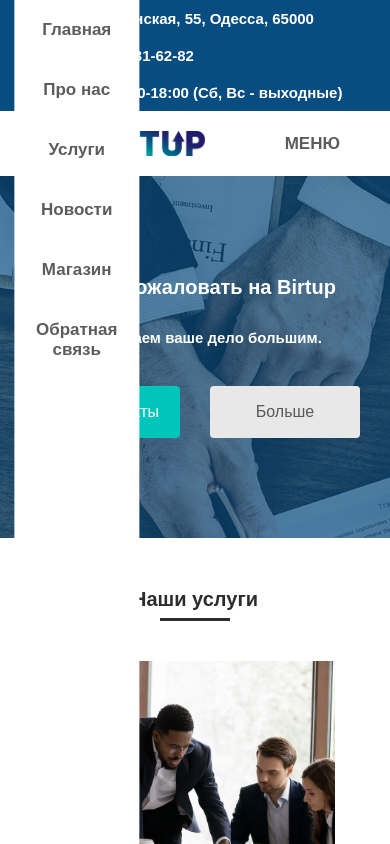
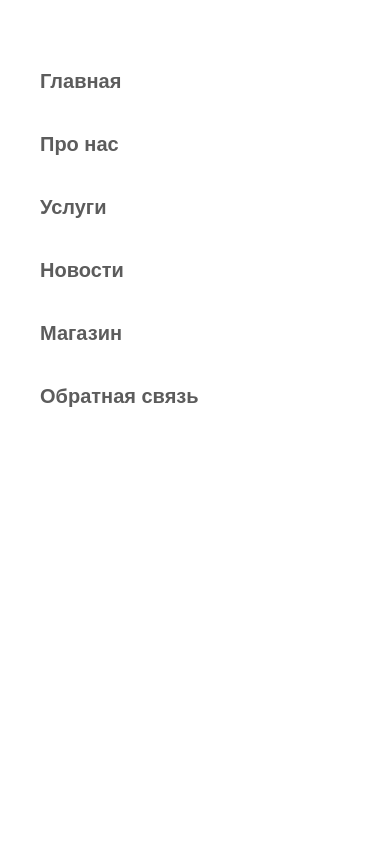
Before and after one commit to KostiantynKarpenko/lab1.5, a plain HTML site: page index.html in a window 390 px wide. Both pictures are taken after a click on the item "МЕНЮ". Shown: the top 844 px of the page. Drawn offline with Linux system fonts and the light colour scheme.

Commit message:
menu done

```diff
--- a/index.html
+++ b/index.html
@@ -39,14 +39,16 @@
                     <li class="desktop"><a href="">Магазин</a></li>
                     <li class="desktop"><a href="">Обратная связь</a></li>
                     <li class="mobile menu-button"><a>МЕНЮ</a></li>
-                    <ul class="menu-popup">
-                        <li class="mobile"><a href="">Главная</a></li>
-                        <li class="mobile"><a href="">Про нас</a></li>
-                        <li class="mobile"><a href="">Услуги</a></li>
-                        <li class="mobile"><a href="">Новости</a></li>
-                        <li class="mobile"><a href="">Магазин</a></li>
-                        <li class="mobile"><a href="">Обратная связь</a></li>
-                    </ul>
+                    <div class="menu-popup">
+                        <ul class="menu">
+                            <li><a href="#" class="mobile">Главная</a></li>
+                            <li><a class="mobile" href="#">Про нас</a></li>
+                            <li><a class="mobile" href="#">Услуги</a></li>
+                            <li><a class="mobile" href="#">Новости</a></li>
+                            <li><a class="mobile" href="#">Магазин</a></li>
+                            <li><a class="mobile" href="#">Обратная связь</a></li>
+                        </ul>
+                    </div>
                 </ul>
             </div>
         </div>
--- a/js/index.js
+++ b/js/index.js
@@ -9,5 +9,12 @@ const $menu = document.querySelector('.menu-popup')
 // $pageSliderBox.addEventListener('click', tgl);
 
 $menuButton.addEventListener('click', function(e) {
-    $menu.classList.toggle('active');
+    $menu.classList.toggle('visible');
 })
+
+$menu.addEventListener('click', function(e) {
+    console.log(e.target)
+    if(!e.target.classList.contains('mobile')) {
+        $menu.classList.remove('visible')
+    }
+})
--- a/less/index.less
+++ b/less/index.less
@@ -39,7 +39,6 @@ h1, h2, h3, h4, h5, h6, ol, ul, li, a, p{
 
 .page-header-info{
     background-color: #084d82;
-
     .wrapper{
         display: flex;
         align-items: center;
@@ -114,26 +113,22 @@ h1, h2, h3, h4, h5, h6, ol, ul, li, a, p{
 
     li {
         a{
-
             float: right;
             color: #5c5c5c;
             font-size: 16px;
             font-weight: bold;
             transition: .2s;
         }
-
         a:hover{
             color: #000000;
             transition: .2s;
         }
     }
-
     .logo{
         width: 50px;
         padding-right: 15px;
     }
-
-    li.mobile, li.mobile.active{
+    li.mobile, .menu-popup{
         display:none;
     }
 
--- a/less/media.less
+++ b/less/media.less
@@ -43,24 +43,36 @@
         }
 
         li.mobile {
-            display:inline-block;
+            display: flex;
             a{
                 font-size: 17px;
             }
         }
-        ul.menu-popup {
-            text-align: center;
-            z-index: 1;
-            position: absolute;
+        .menu-popup{
+            display: flex;
             top: 0;
             bottom: 0;
+            left: 0;
+            right: 0;
+            z-index: 1;
+            position: fixed;
             background-color: #ffffff;
             transform: translateX(100%);
             visibility: hidden;
             transition: .2s;
+            .menu{
+                display: inline-block;
+                margin: 50px 20px;
+                li{
+                    a{
+                        float: left;
+                        font-size: 20px;
+                    }
+                }
+            }
         }
-        ul.menu-popup.active {
-            transform: translateX(-200%);
+        .menu-popup.visible{
+            transform: none;
             visibility: visible;
             transition: .2s;
         }
```
Also changed, not shown: css/index.css, css/media.css.
